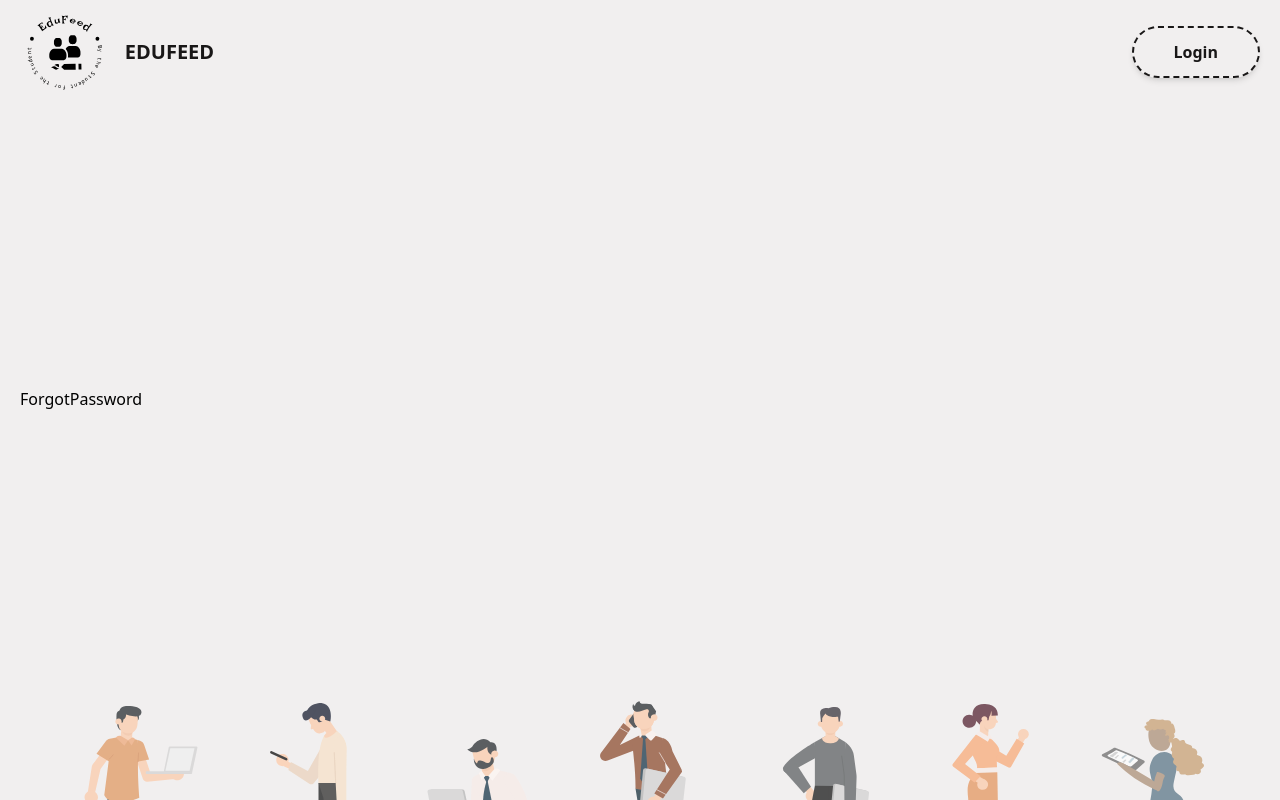
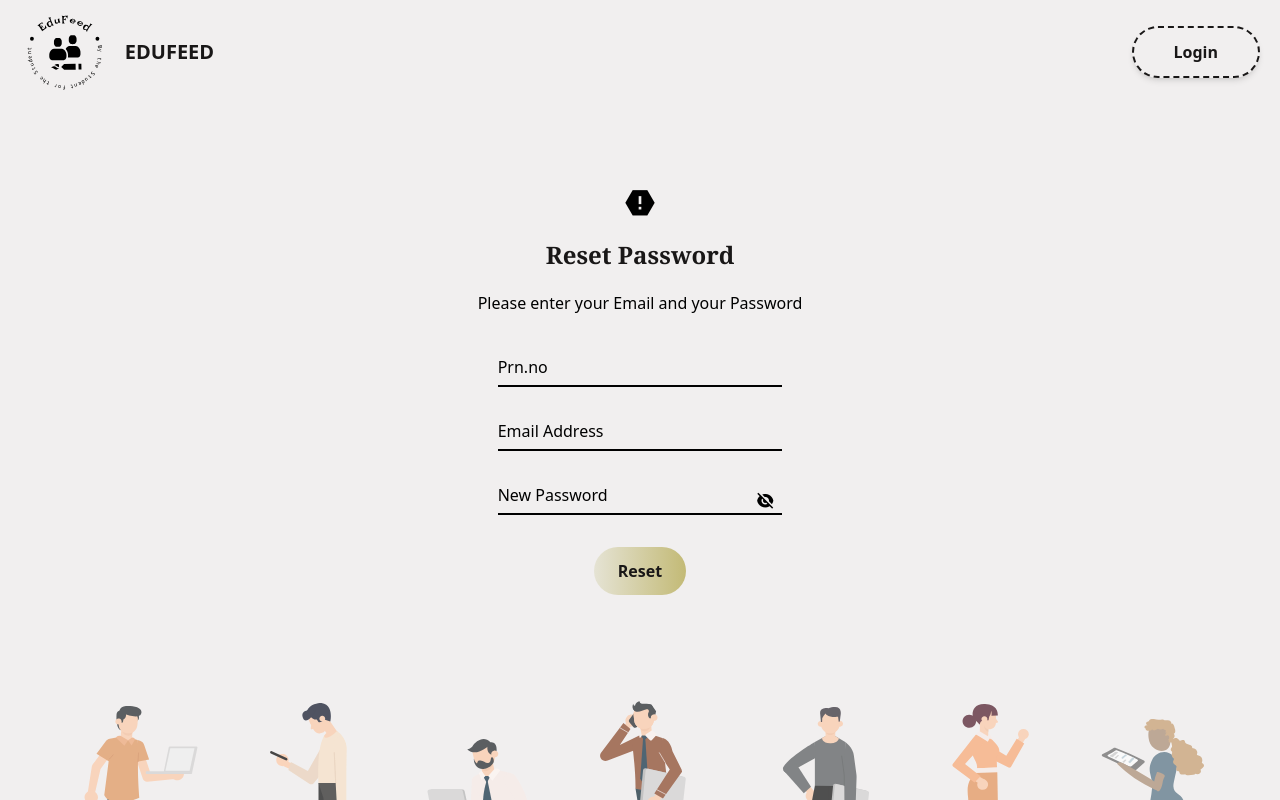
Before and after one commit to Patil5913/EduFeed-Client, a React (Vite) app: page /forgot in a window 1280 px wide. Built offline with nearby package versions, Linux system fonts and the light colour scheme; a web font is replaced by a local one.

Commit message:
ForgotPassword

```diff
--- a/src/Pages/ForgotPassword/ForgotPassword.jsx
+++ b/src/Pages/ForgotPassword/ForgotPassword.jsx
@@ -1,8 +1,106 @@
-import React from 'react'
+import React, { useState } from "react";
+import { Link } from "react-router-dom";
 
 const ForgotPassword = () => {
+  const [showPassword, setShowPassword] = useState(false);
+
+  const togglePasswordVisibility = () => {
+    setShowPassword((prevState) => !prevState);
+  };
+
   return (
-    <div>ForgotPassword</div>
+    <div className=" flex-grow  w-full my-5 p-8 rounded-lg  flex justify-center items-center">
+    <form
+      action=""
+      className="flex flex-col justify-center items-center  w-full sm:w-fit px-8 pb-6 "
+    >
+      <div className=" ">
+      <i class="ri-spam-fill ri-2x "></i>
+      </div>
+
+      <div className=" p-3">
+        <h1 className="text-xl lg:text-2xl font-serif text-quaternary font-bold">
+          Reset Password
+        </h1>
+      </div>
+
+      <div className=" mt-2">
+        <p className="  text-xs sm:text-sm lg:text-base font-medium">
+          Please enter your Email and your Password
+        </p>
+      </div>
+
+      <div class="py-8 text-base leading-6 space-y-6 text-gray-700 sm:text-lg sm:leading-7 w-full sm:px-5  ">
+        <div class="relative">
+          <input
+            autocomplete="off"
+            id="Prn"
+            name="Prn"
+            type="text"
+            class=" bg-primary peer placeholder-transparent h-10 w-full border-b-2 border-gray-300 text-gray-900 focus:outline-none focus:borer-rose-600"
+            placeholder="Prn.no"
+          />
+          <label
+            for="Prn"
+            class="absolute left-0 -top-3.5 text-gray-600 text-sm peer-placeholder-shown:text-base peer-placeholder-shown:text-gray-440 peer-placeholder-shown:top-2 transition-all peer-focus:-top-3.5 peer-focus:text-gray-600 peer-focus:text-sm"
+          >
+            Prn.no
+          </label>
+        </div>
+
+        <div class="relative">
+          <input
+            autocomplete="off"
+            id="email"
+            name="email"
+            type="text"
+            class=" bg-primary peer placeholder-transparent h-10 w-full border-b-2 border-gray-300 text-gray-900 focus:outline-none focus:borer-rose-600"
+            placeholder="Email address"
+          />
+          <label
+            for="email"
+            class="absolute left-0 -top-3.5 text-gray-600 text-sm peer-placeholder-shown:text-base peer-placeholder-shown:text-gray-440 peer-placeholder-shown:top-2 transition-all peer-focus:-top-3.5 peer-focus:text-gray-600 peer-focus:text-sm"
+          >
+            Email Address
+          </label>
+        </div>
+        <div className="relative">
+    <input
+      autoComplete="off"
+      id="NewPassword"
+      name="NewPassword"
+      type={showPassword ? "text" : "password"}
+      className="bg-primary peer placeholder-transparent h-10 w-full border-b-2 border-gray-300 text-gray-900 focus:outline-none focus:border-rose-600"
+      placeholder="Password"
+    />
+    <label
+      htmlFor="NewPassword"
+      className="absolute left-0 -top-3.5 text-gray-600 text-sm peer-placeholder-shown:text-base peer-placeholder-shown:text-gray-440 peer-placeholder-shown:top-2 transition-all peer-focus:-top-3.5 peer-focus:text-gray-600 peer-focus:text-sm"
+    >
+      New Password
+    </label>
+    {showPassword ? (
+              <i
+                className="ri-eye-fill absolute right-0 top-3 transform translate-x-[-0.5rem] cursor-pointer"
+                onClick={togglePasswordVisibility}
+              ></i>
+            ) : (
+              <i
+                className="ri-eye-off-fill absolute right-0 top-3 transform translate-x-[-0.5rem] cursor-pointer"
+                onClick={togglePasswordVisibility}
+              ></i>
+            )}
+  </div>
+
+      </div>
+      <Link
+        to=""
+        className="hover:brightness-110  font-bold py-3 px-6 rounded-full bg-gradient-to-r from-[#E5E3D4] to-[#c3ba76] text-quaternary"
+      >
+        Reset
+      </Link>
+    </form>
+  </div>
   )
 }
 
```
